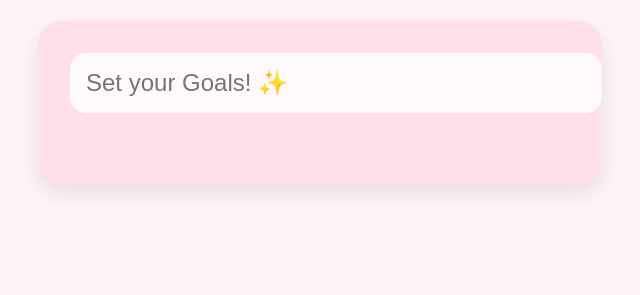
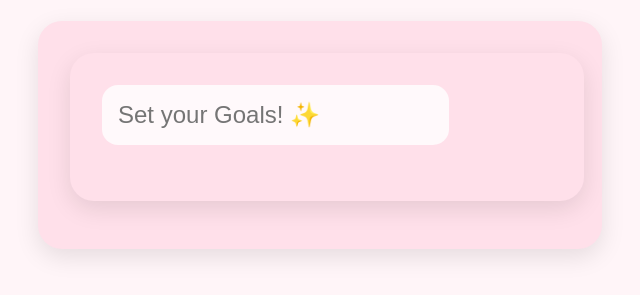
Before and after one commit to AyushSupakar/my_todo_app, a plain HTML site: page index.html in a window 1280 px wide. Shown: the part 123-418 px from the top of the page, without its empty margins (320-960 px from the left). Drawn offline with Linux system fonts and the light colour scheme.

Commit message:
Update index.html

```diff
--- a/index.html
+++ b/index.html
@@ -34,7 +34,7 @@
       }
 
       .todo-input {
-        width: 100%;
+        width: 70%;
         padding: 1rem;
         font-size: 1.5rem;
         border: none;
@@ -76,11 +76,14 @@
   <body>
     <h1>My Targets for Today 💎</h1>
     <div class="todo-container">
-      <input
+      <div class="todo-container">
+        <input
         type="text"
         class="todo-input"
         placeholder="Set your Goals! ✨"
       />
+      </div>
+
       <ul class="todo-list"></ul>
     </div>
 
```
